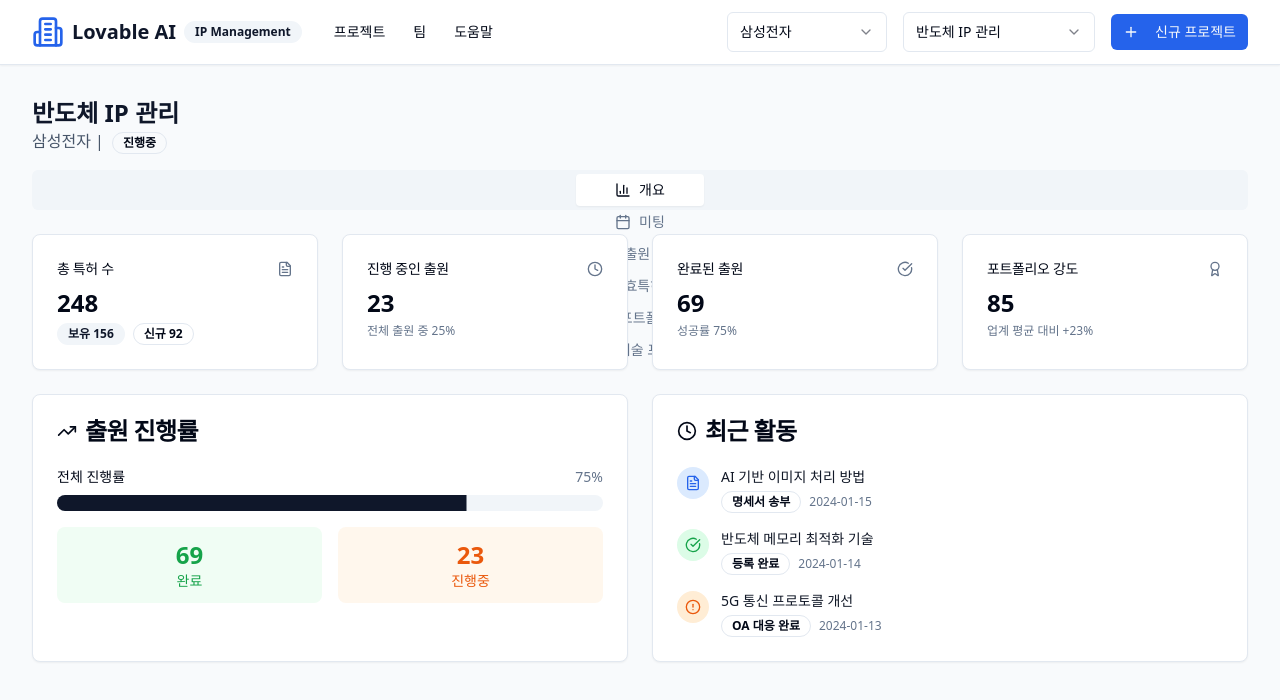
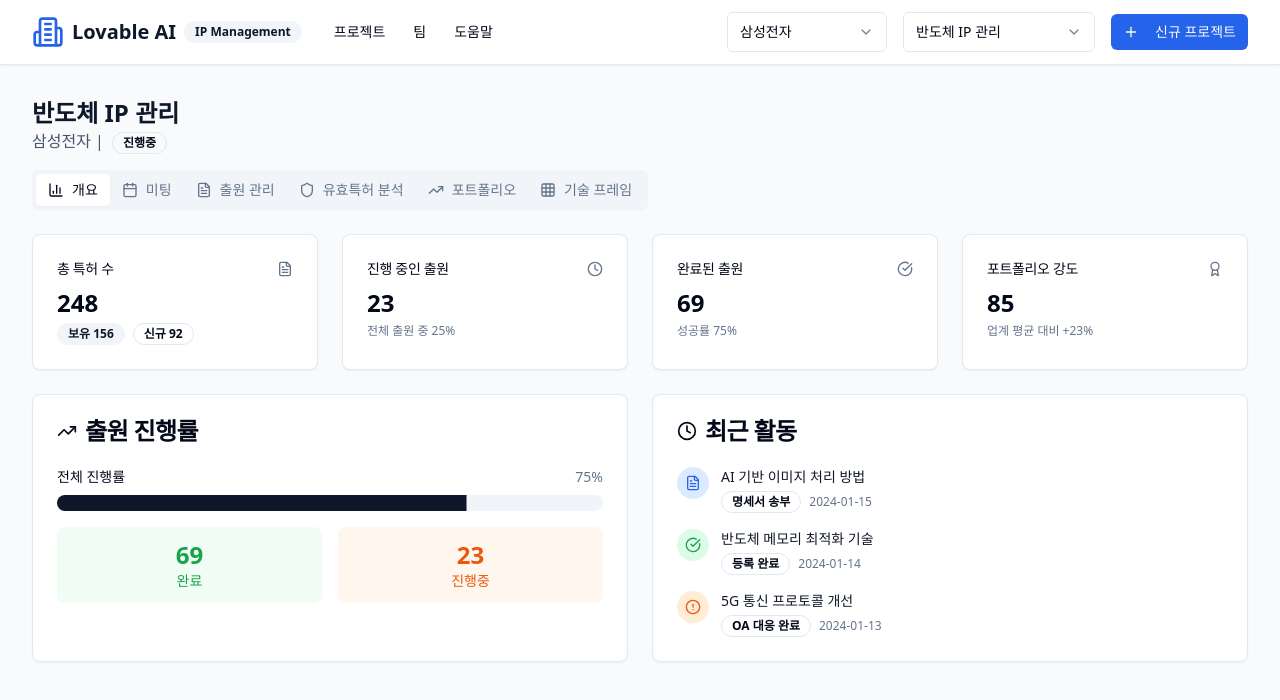
Before and after one commit to Sujeong-priv/lovable-ip-compass, a React (Vite) app: page / in a window 1280 px wide. Shown: the top 700 px of the page. Built offline with nearby package versions, Linux system fonts and the light colour scheme.

Commit message:
Fix: Display project tabs horizontally
Modify the project tabs to display all features in a single horizontal row.

```diff
--- a/src/components/ProjectTabs.tsx
+++ b/src/components/ProjectTabs.tsx
@@ -48,10 +48,6 @@ export const ProjectTabs: React.FC<ProjectTabsProps> = ({
   activeTab,
   onTabChange
 }) => {
-  // Calculate the number of tabs for grid layout
-  const tabCount = 2 + currentProject.features.length; // overview + meeting + feature tabs
-  const gridCols = `grid-cols-${Math.min(tabCount, 6)}`;
-
   return (
     <div className="mb-6">
       <div className="flex items-center justify-between mb-4">
@@ -67,40 +63,40 @@ export const ProjectTabs: React.FC<ProjectTabsProps> = ({
       </div>
 
       <Tabs value={activeTab} onValueChange={onTabChange} className="w-full">
-        <TabsList className={`grid w-full ${gridCols} bg-slate-100`}>
-          <TabsTrigger value="overview" className="flex items-center space-x-2">
+        <TabsList className="inline-flex h-10 items-center justify-start w-auto bg-slate-100 p-1 rounded-md overflow-x-auto">
+          <TabsTrigger value="overview" className="flex items-center space-x-2 whitespace-nowrap">
             <BarChart3 className="h-4 w-4" />
             <span>개요</span>
           </TabsTrigger>
 
-          <TabsTrigger value="meeting" className="flex items-center space-x-2">
+          <TabsTrigger value="meeting" className="flex items-center space-x-2 whitespace-nowrap">
             <Calendar className="h-4 w-4" />
             <span>미팅</span>
           </TabsTrigger>
 
           {currentProject.features.includes('application') && (
-            <TabsTrigger value="application" className="flex items-center space-x-2">
+            <TabsTrigger value="application" className="flex items-center space-x-2 whitespace-nowrap">
               <FileText className="h-4 w-4" />
               <span>출원 관리</span>
             </TabsTrigger>
           )}
 
           {currentProject.features.includes('valid-patent') && (
-            <TabsTrigger value="valid-patent" className="flex items-center space-x-2">
+            <TabsTrigger value="valid-patent" className="flex items-center space-x-2 whitespace-nowrap">
               <Shield className="h-4 w-4" />
               <span>유효특허 분석</span>
             </TabsTrigger>
           )}
 
           {currentProject.features.includes('portfolio') && (
-            <TabsTrigger value="portfolio" className="flex items-center space-x-2">
+            <TabsTrigger value="portfolio" className="flex items-center space-x-2 whitespace-nowrap">
               <TrendingUp className="h-4 w-4" />
               <span>포트폴리오</span>
             </TabsTrigger>
           )}
 
           {currentProject.features.includes('framework') && (
-            <TabsTrigger value="framework" className="flex items-center space-x-2">
+            <TabsTrigger value="framework" className="flex items-center space-x-2 whitespace-nowrap">
               <Grid3X3 className="h-4 w-4" />
               <span>기술 프레임</span>
             </TabsTrigger>
```
